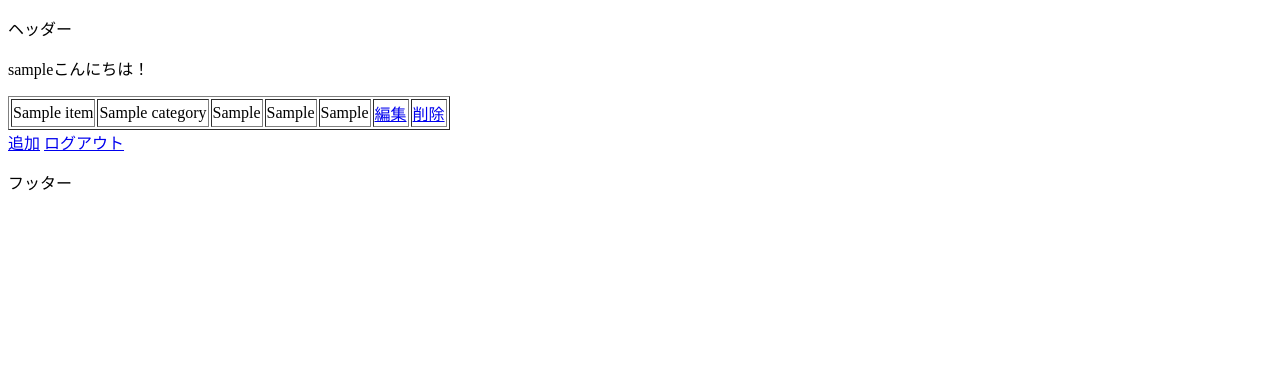
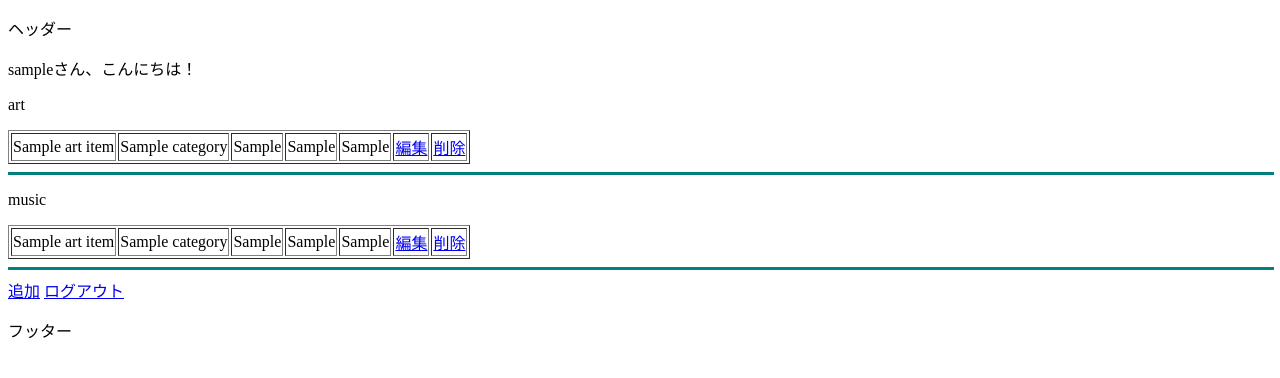
Before and after one commit to ata-misaki/Hello-World, a Flask app: template templates/list.html in a window 1280 px wide. Shown: the top 378 px of the page. Run offline with Flask 2, Linux system fonts and the light colour scheme; the template is opened without the code that fills it: most values are stand-ins (such as "Sample title", 1, 10 or a date in 2020).

```diff
--- a/templates/list.html
+++ b/templates/list.html
@@ -1,7 +1,26 @@
 {% extends "base.html" %}
 {% block content %}
 <!-- ここから -->
-<p>{{user_name}}こんにちは！</p>
+<p>{{user_name}}さん、こんにちは！</p>
+
+<p>art</p>
+<table border = "1">
+    {% for art_item in team3 %}
+    <tr>
+        <td>{{art_item["name"]}}</td>
+        <td>{{art_item["category"]}}</td>
+        <td>{{art_item["keyword1"]}}</td>
+        <td>{{art_item["keyword2"]}}</td>
+        <td>{{art_item["keyword3"]}}</td>
+        <td><a href="/edit/{{art_item['id']}}">編集</a></td>
+        <td><a href="/del/{{art_item['id']}}">削除</a></td>
+    </tr>
+    {% endfor %}
+</table>
+
+<hr color="#008080" width="100%" size="3">
+
+<p>music</p>
 <table border = "1">
     {% for item in team3 %}
     <tr>
@@ -10,13 +29,14 @@
         <td>{{item["keyword1"]}}</td>
         <td>{{item["keyword2"]}}</td>
         <td>{{item["keyword3"]}}</td>
-
         <td><a href="/edit/{{item['id']}}">編集</a></td>
         <td><a href="/del/{{item['id']}}">削除</a></td>
     </tr>
     {% endfor %}
+</table>
 
-</table>
+<hr color="#008080" width="100%" size="3">
+
 <a href="/add">追加</a>
 <a href="/logout">ログアウト</a>
 <!-- ここまで -->
```
